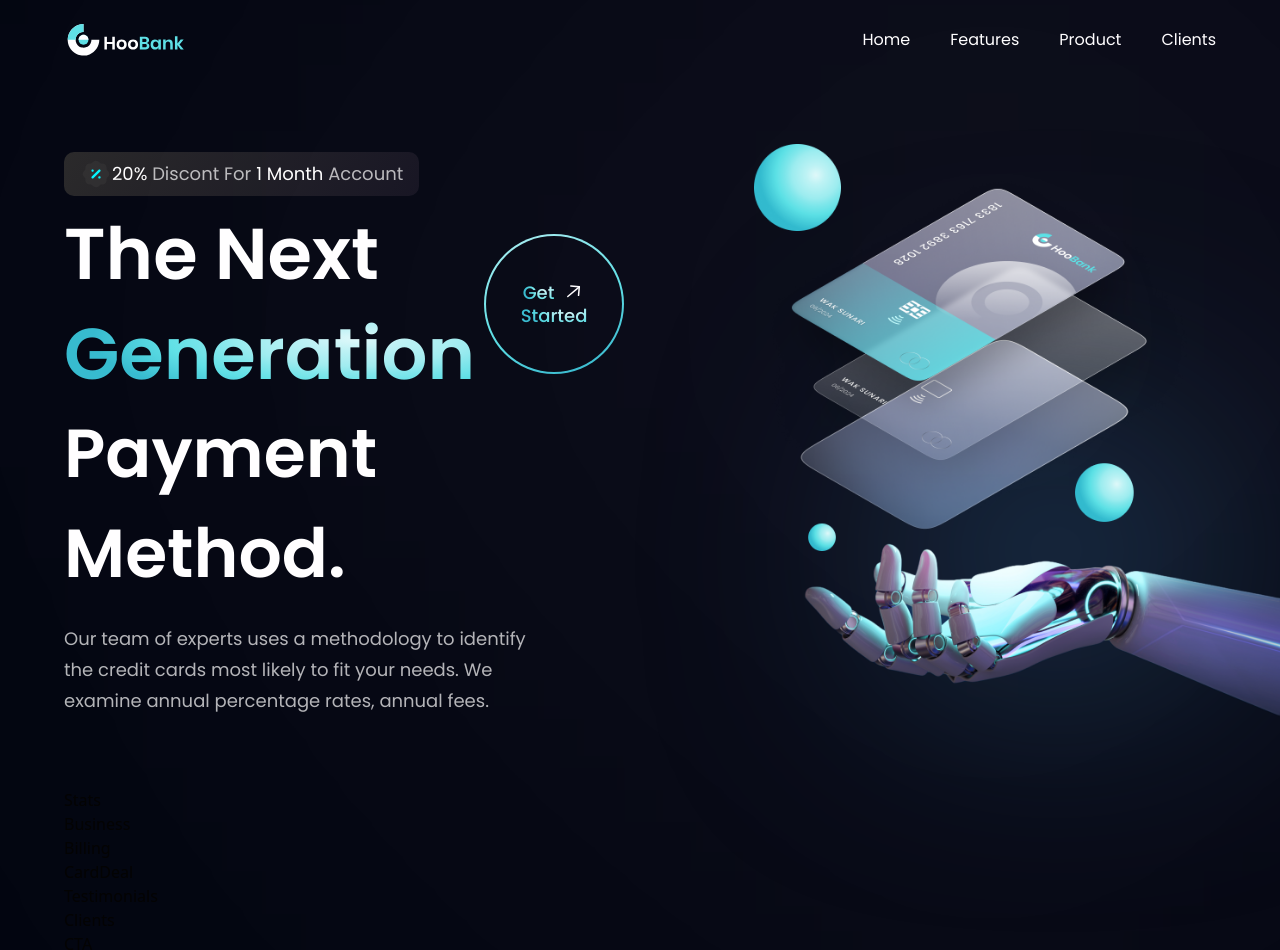
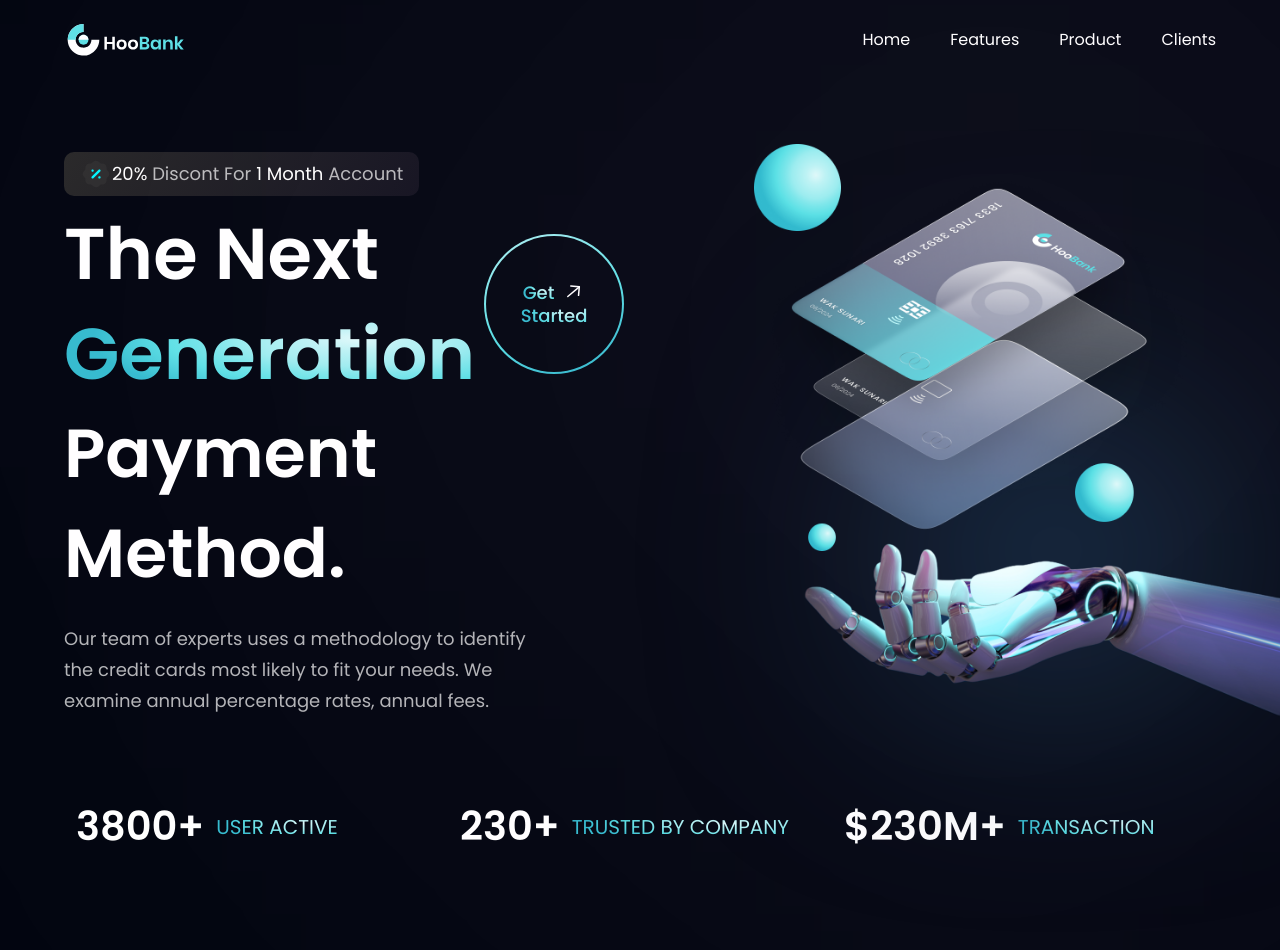
Before and after one commit to evribsap/bank-modern-app-vitereact, a React (Vite) app: page / in a window 1280 px wide. Shown: the top 950 px of the page. Built offline with nearby package versions, Linux system fonts and the light colour scheme.

Commit message:
update stat

```diff
--- a/src/components/Stats.jsx
+++ b/src/components/Stats.jsx
@@ -1,9 +1,19 @@
-import React from 'react'
+import { stats } from "../constants"
+import styles from '../style'
 
-const Stats = () => {
-  return (
-    <div>Stats</div>
-  )
-}
+const Stats = () => (
+  <section className={`${styles.flexCenter} flex-row flex-wrap sm:mb-20 mb-6`}>
+    {stats.map((stat) =>(
+      <div key={stat.id} className={`flex-1 flex justify-start items-center flex-row m-3`}>
+        <h4 className="font-poppins font-semibold xs:text-[40px] text-[30px] xs:leading-[53px] leading-[43px] text-white">
+          {stat.value}
+        </h4>
+        <p className="font-poppins font-normal xs:text-[20px] text-[15px] xs:leading-[26px] leading-[21px] text-gradient uppercase ml-3">
+          {stat.title}
+        </p>
+      </div>
+    ))}
+  </section>
+);
 
 export default Stats
```
